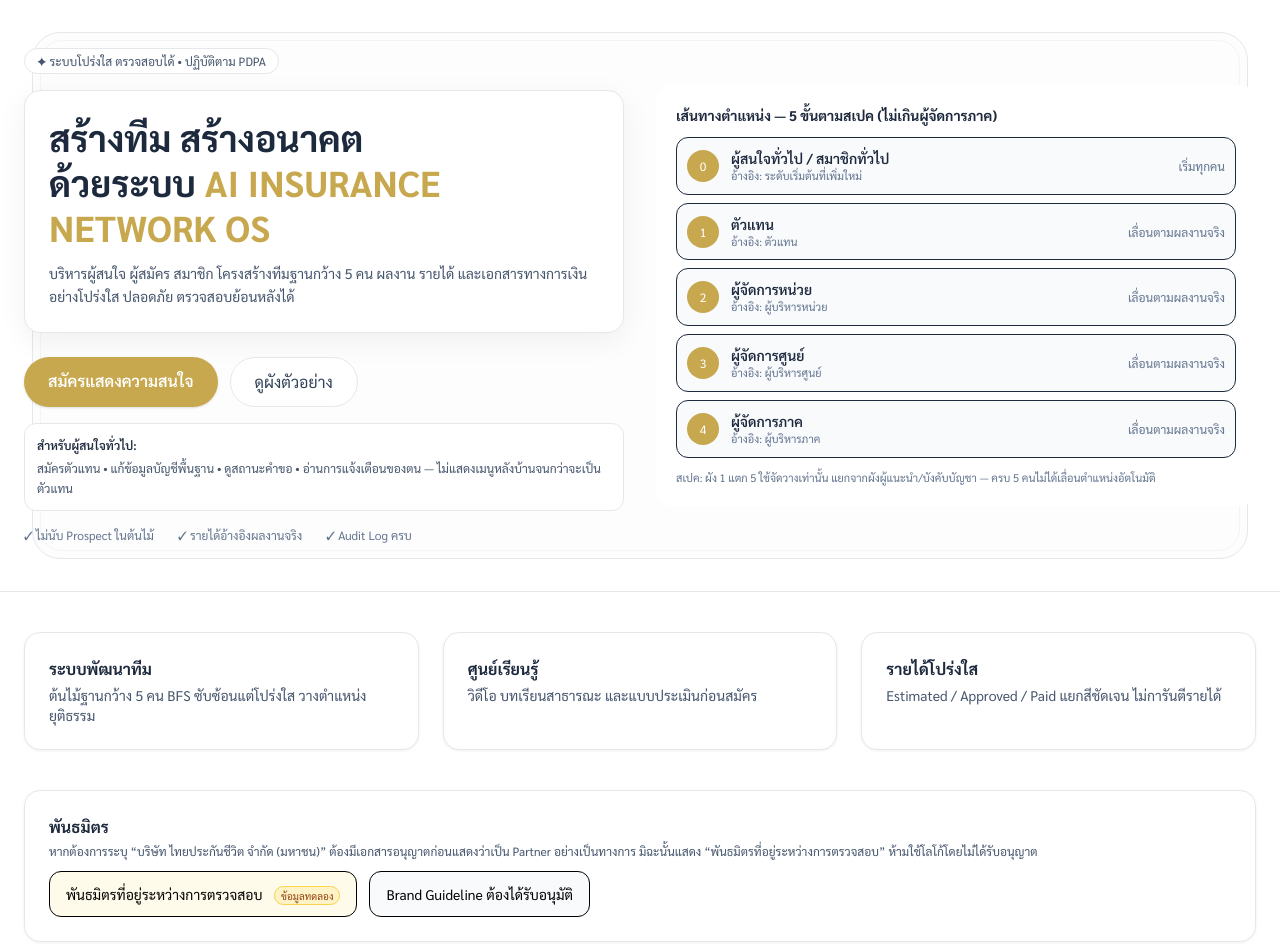
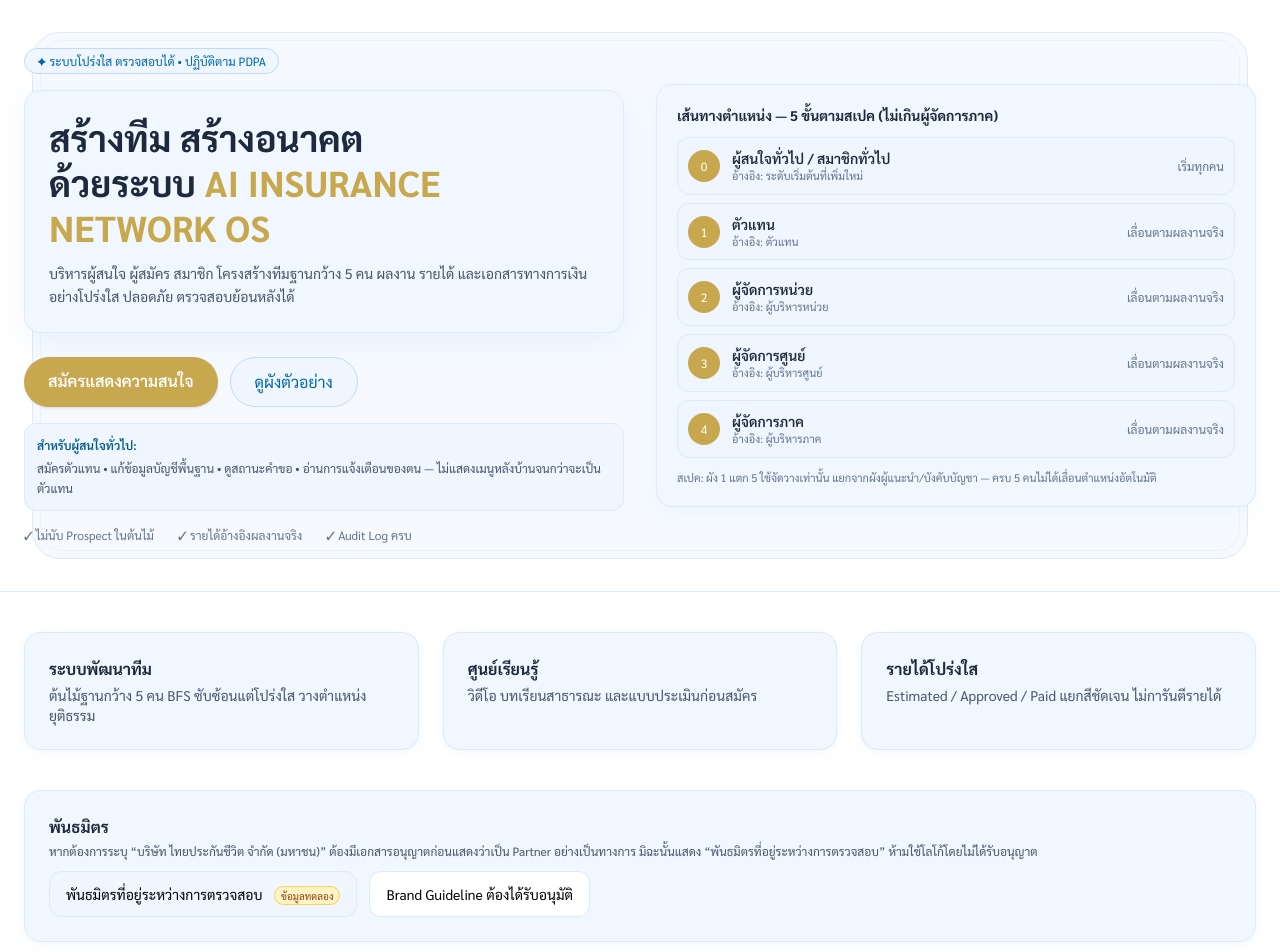
Before and after one commit to AINetworkOS98/ai-insurance-network-tree, a Next.js app: page / in a window 1280 px wide. Shown: the part 60-1012 px from the top of the page. Built offline with nearby package versions, Linux system fonts and the light colour scheme; no server answers.

Commit message:
style: กล่อง/บล็อกโทนฟ้าอ่อนนวล (#f0f7ff / #eff6ff / border #dbeafe)

```diff
--- a/src/app/globals.css
+++ b/src/app/globals.css
@@ -1,11 +1,11 @@
 @import "tailwindcss";
-:root{ --navy:#475569; --gold:#c8a84e; --soft-white:#ffffff; --warm-white:#ffffff; --slate-light:#f1f5f9; --slate-medium:#64748b; } /* พื้นขาวล้วน #ffffff */
+:root{ --navy:#475569; --gold:#c8a84e; --soft-white:#ffffff; --warm-white:#ffffff; --slate-light:#f1f5f9; --slate-medium:#64748b; } /* พื้นขาว + กล่องฟ้าอ่อนนวล */
 html,body{ background: #ffffff; }
 .bg-navy{ background: var(--navy); } .text-navy{ color: var(--navy); } .border-navy{ border-color: var(--navy); }
 .bg-gold{ background: var(--gold); } .text-gold{ color: var(--gold); }
 .bg-soft-white{ background: #ffffff; }
 .text-soft-white{ color: var(--soft-white); }
-.card{ border:1px solid #e5e7eb; border-radius:16px; background:#ffffff; box-shadow:0 1px 3px rgba(0,0,0,.06); }
+.card{ border:1px solid #dbeafe; border-radius:16px; background:#f0f7ff; box-shadow:0 1px 4px rgba(59,130,246,.08); }
 .badge-demo{ background:#fef3c7; color:#92400e; border:1px solid #fcd34d; font-size:10px; padding:2px 6px; border-radius:999px; }
 .slate-light{ color: var(--slate-light); }
 .slate-medium{ color: var(--slate-medium); }
--- a/src/app/page.tsx
+++ b/src/app/page.tsx
@@ -6,36 +6,36 @@ export default function Home(){
   return (
     <div>
       <Header/>
-      <section className="bg-white text-slate-800 relative overflow-hidden border-b border-gray-200">
-        {/* เฟรมพื้นหลังสโลแกน — กรอบขาวล้วน */}
+      <section className="bg-white text-slate-800 relative overflow-hidden border-b border-blue-100">
+        {/* เฟรมพื้นหลังสโลแกน — ฟ้าอ่อนนวล */}
         <div className="absolute inset-0 pointer-events-none">
-          <div className="absolute inset-4 md:inset-8 rounded-[28px] border border-gray-200 bg-gray-50/40"></div>
-          <div className="absolute inset-6 md:inset-10 rounded-[22px] border border-gray-100"></div>
+          <div className="absolute inset-4 md:inset-8 rounded-[28px] border border-blue-100 bg-[#f0f7ff]/60"></div>
+          <div className="absolute inset-6 md:inset-10 rounded-[22px] border border-sky-100/70"></div>
         </div>
         <div className="max-w-[1280px] mx-auto px-6 py-12 grid md:grid-cols-2 gap-8 items-center relative">
           <div className="relative">
-            <div className="inline-flex items-center gap-2 px-3 py-1 rounded-full bg-white border border-gray-200 text-xs text-slate-600">✦ ระบบโปร่งใส ตรวจสอบได้ • ปฏิบัติตาม PDPA</div>
-            <div className="mt-4 p-5 md:p-6 rounded-2xl border border-gray-200 bg-white shadow-[0_8px_30px_rgba(0,0,0,.06)]">
+            <div className="inline-flex items-center gap-2 px-3 py-1 rounded-full bg-[#eff6ff] border border-blue-200 text-xs text-sky-700">✦ ระบบโปร่งใส ตรวจสอบได้ • ปฏิบัติตาม PDPA</div>
+            <div className="mt-4 p-5 md:p-6 rounded-2xl border border-blue-100 bg-[#f0f7ff] shadow-[0_8px_30px_rgba(59,130,246,.08)]">
               <h1 className="text-3xl md:text-4xl font-bold leading-tight">สร้างทีม สร้างอนาคต<br/>ด้วยระบบ <span className="text-[#c8a84e]">AI INSURANCE NETWORK OS</span></h1>
               <p className="text-sm text-slate-600 mt-3 leading-relaxed">บริหารผู้สนใจ ผู้สมัคร สมาชิก โครงสร้างทีมฐานกว้าง 5 คน ผลงาน รายได้ และเอกสารทางการเงินอย่างโปร่งใส ปลอดภัย ตรวจสอบย้อนหลังได้</p>
             </div>
             <div className="flex gap-3 mt-6">
               <Link href="/register" className="px-6 py-3 rounded-full bg-[#c8a84e] text-white font-semibold shadow-sm">สมัครแสดงความสนใจ</Link>
-              <Link href="/tree" className="px-6 py-3 rounded-full border border-gray-200 bg-white text-slate-700">ดูผังตัวอย่าง</Link>
+              <Link href="/tree" className="px-6 py-3 rounded-full border border-blue-200 bg-[#eff6ff] text-sky-700">ดูผังตัวอย่าง</Link>
             </div>
-            <div className="mt-4 p-3 rounded-xl bg-white border border-gray-200 text-xs leading-relaxed">
-              <div className="font-semibold">สำหรับผู้สนใจทั่วไป:</div>
+            <div className="mt-4 p-3 rounded-xl bg-[#eff6ff] border border-blue-100 text-xs leading-relaxed">
+              <div className="font-semibold text-sky-800">สำหรับผู้สนใจทั่วไป:</div>
               <div className="text-slate-600 mt-1">สมัครตัวแทน • แก้ข้อมูลบัญชีพื้นฐาน • ดูสถานะคำขอ • อ่านการแจ้งเตือนของตน — ไม่แสดงเมนูหลังบ้านจนกว่าจะเป็นตัวแทน</div>
             </div>
             <div className="flex gap-6 mt-4 text-xs text-slate-500">
               <span>✓ ไม่นับ Prospect ในต้นไม้</span><span>✓ รายได้อ้างอิงผลงานจริง</span><span>✓ Audit Log ครบ</span>
             </div>
           </div>
-          <div className="rounded-2xl bg-white text-slate-800 p-5">
+          <div className="rounded-2xl bg-[#f0f7ff] border border-blue-100 text-slate-800 p-5 shadow-[0_4px_20px_rgba(59,130,246,.06)]">
             <div className="text-sm font-bold">เส้นทางตำแหน่ง — 5 ขั้นตามสเปค (ไม่เกินผู้จัดการภาค)</div>
             <div className="mt-3 space-y-2 text-sm">
               {RANK_CATALOG.map((r)=>(
-                <div key={r.code} className="flex items-center gap-3 p-2.5 rounded-xl border bg-slate-50">
+                <div key={r.code} className="flex items-center gap-3 p-2.5 rounded-xl border border-blue-100 bg-[#eff6ff]">
                   <div className="w-8 h-8 rounded-full bg-[#c8a84e] text-white flex items-center justify-center text-xs">{r.level}</div>
                   <div>
                     <div className="font-semibold">{r.nameTh}</div>
@@ -56,7 +56,7 @@ export default function Home(){
           {t:'ศูนย์เรียนรู้', d:'วิดีโอ บทเรียนสาธารณะ และแบบประเมินก่อนสมัคร'},
           {t:'รายได้โปร่งใส', d:'Estimated / Approved / Paid แยกสีชัดเจน ไม่การันตีรายได้'},
         ].map(c=>(
-          <div key={c.t} className="card p-6">
+          <div key={c.t} className="rounded-2xl p-6 border border-blue-100 bg-[#f0f7ff] shadow-[0_2px_12px_rgba(59,130,246,.06)]">
             <div className="font-bold text-slate-800">{c.t}</div>
             <div className="text-sm text-slate-600 mt-1">{c.d}</div>
           </div>
@@ -64,15 +64,15 @@ export default function Home(){
       </section>
 
       <section className="max-w-[1280px] mx-auto px-6 pb-10 bg-white">
-        <div className="card p-6">
+        <div className="rounded-2xl p-6 border border-blue-100 bg-[#f0f7ff] shadow-[0_2px_12px_rgba(59,130,246,.06)]">
           <h3 className="font-bold text-slate-800">พันธมิตร</h3>
           <p className="text-xs text-slate-600 mt-1">หากต้องการระบุ “บริษัท ไทยประกันชีวิต จำกัด (มหาชน)” ต้องมีเอกสารอนุญาตก่อนแสดงว่าเป็น Partner อย่างเป็นทางการ มิฉะนั้นแสดง “พันธมิตรที่อยู่ระหว่างการตรวจสอบ” ห้ามใช้โลโก้โดยไม่ได้รับอนุญาต</p>
           <div className="mt-3 flex gap-3">
-            <div className="px-4 py-3 rounded-xl border bg-amber-50 text-sm">พันธมิตรที่อยู่ระหว่างการตรวจสอบ <span className="badge-demo ml-2">ข้อมูลทดลอง</span></div>
-            <div className="px-4 py-3 rounded-xl border bg-slate-50 text-sm">Brand Guideline ต้องได้รับอนุมัติ</div>
+            <div className="px-4 py-3 rounded-xl border border-blue-100 bg-[#eff6ff] text-sm">พันธมิตรที่อยู่ระหว่างการตรวจสอบ <span className="badge-demo ml-2">ข้อมูลทดลอง</span></div>
+            <div className="px-4 py-3 rounded-xl border border-blue-100 bg-white text-sm">Brand Guideline ต้องได้รับอนุมัติ</div>
           </div>
         </div>
-        <div className="mt-4 rounded-xl bg-amber-50 border border-amber-200 p-4 text-xs text-amber-900">
+        <div className="mt-4 rounded-xl bg-[#eff6ff] border border-blue-100 p-4 text-xs text-sky-900">
           รายได้และผลประโยชน์ขึ้นอยู่กับผลงานจริง คุณสมบัติ เงื่อนไข การอนุมัติ และหลักเกณฑ์ที่ใช้ในแต่ละช่วงเวลา ตัวเลขประมาณการไม่ใช่การรับประกันรายได้ กรุณาตรวจสอบกับหน่วยงานหรือบริษัทที่เกี่ยวข้องก่อนนำไปใช้อ้างอิง
         </div>
       </section>
```
